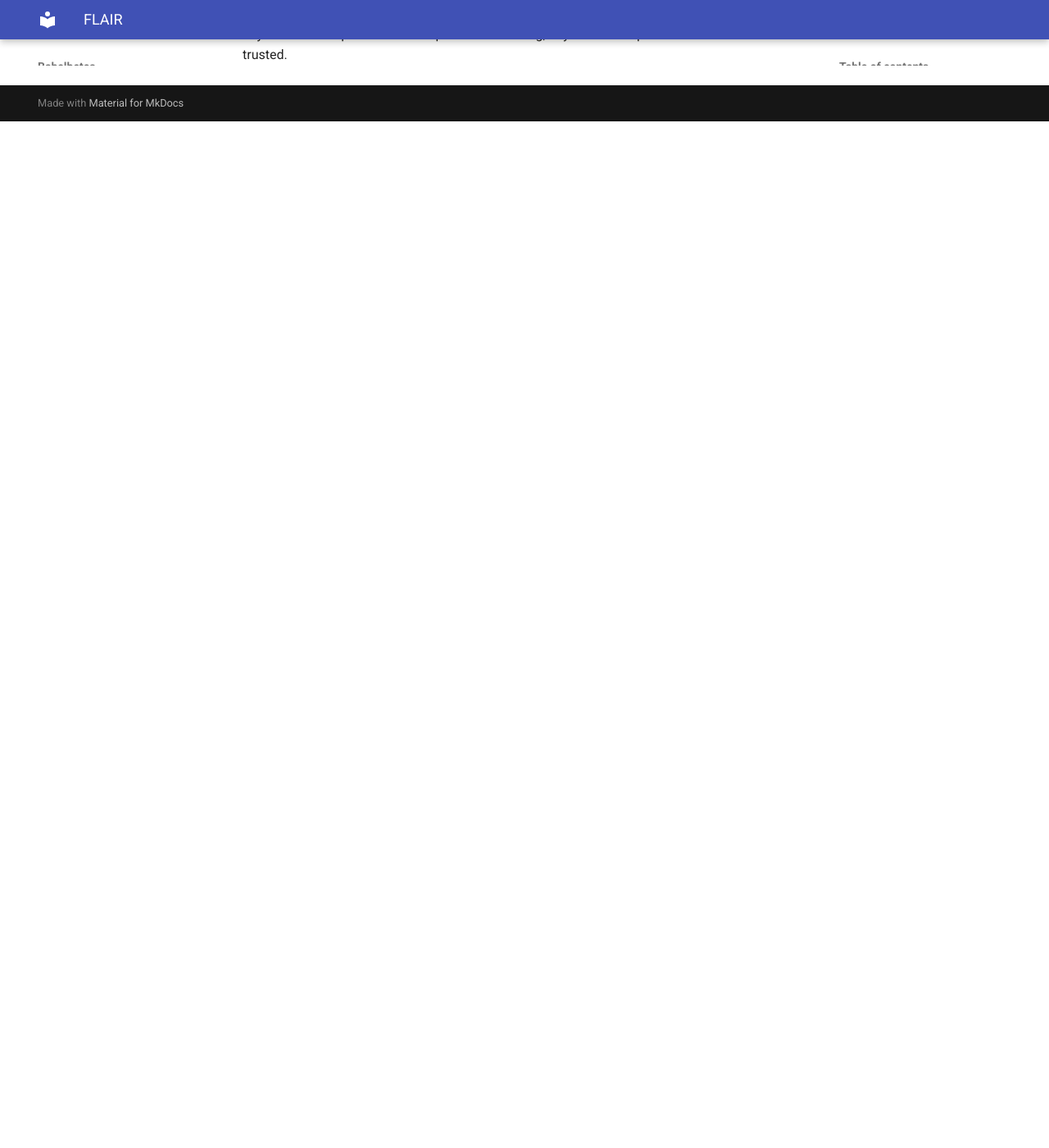
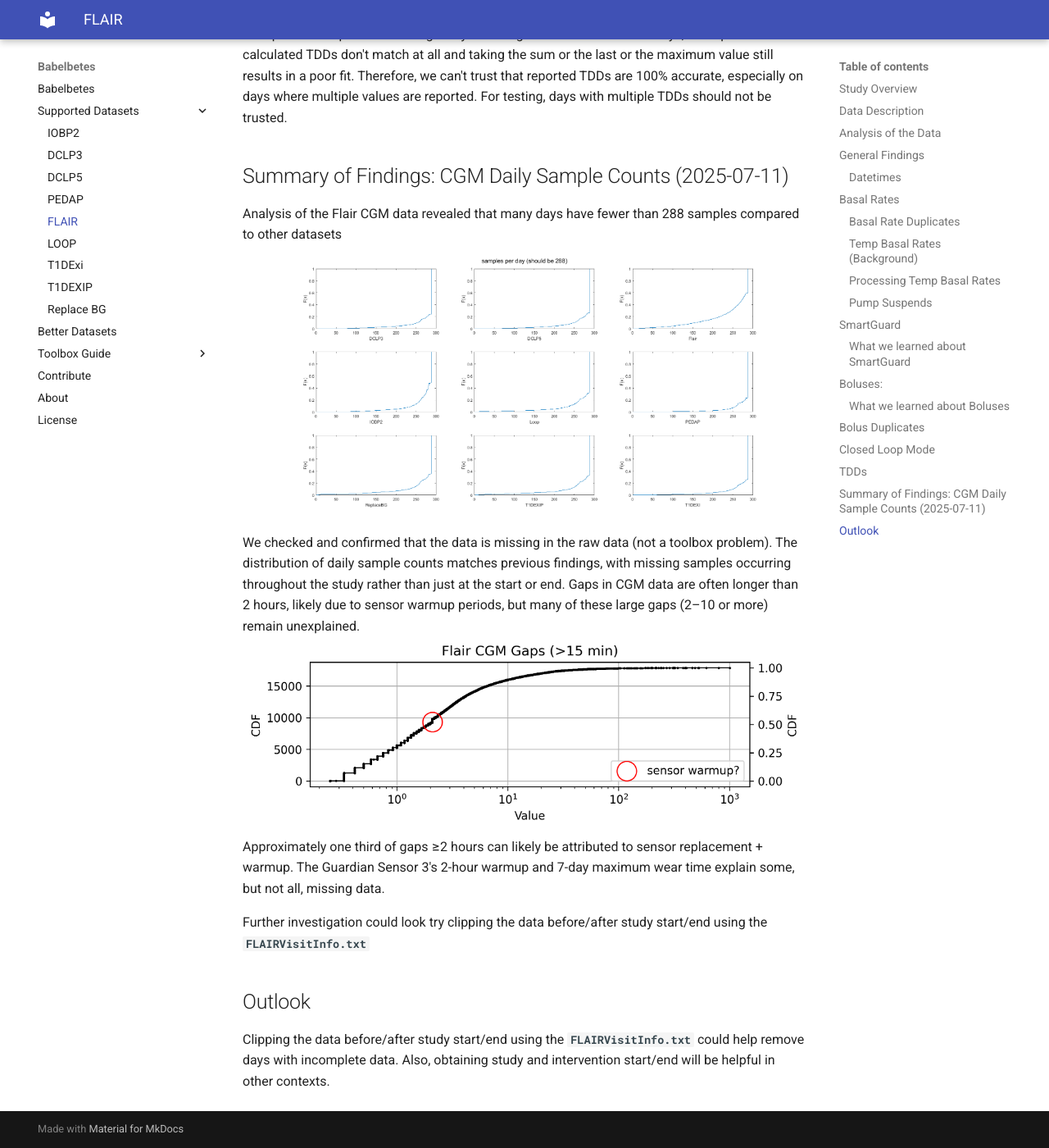
Before and after one commit to nudgebg/egvinsulin, an MkDocs documentation site: the page built from docs/data_sets/FLAIR.md, in a window 1280 px wide and 1400 px high, scrolled down 11747 px. Shown: the whole window at 82% size. Built offline with MkDocs 1.6.1 and Material for MkDocs 9.7.7, drawn with Linux system fonts in a browser that asks for light colours; before the commit the page ends 11895 px from its top, so only the background shows below that; some of the changed text lies outside the part shown.

Commit message:
[104-anomalies] Summarize findings in LOOP.md and FLAIR.md, remove cell outputs. Minor changes to drawing.py, tdd.py

```diff
--- a/docs/data_sets/FLAIR.md
+++ b/docs/data_sets/FLAIR.md
@@ -1,7 +1,12 @@
 # Flair
 This page summarizes our insights about the clinical study data of the **Flair** study in efforts to understand how to handle bolus, basal, and cgm data as well, list assumptions that were made, and pose open questions.
 
-The full analysis of this dataset is provided in: `notebooks/understand-flair-dataset/understand-flair-dataset.ipynb` and (later added to refine) `notebooks/understand-flair-dataset/2024-07-12 - Understanding TDD Discrepancies in Flair Data.ipynb`
+The analysis for this dataset were conducted in:
+1. `notebooks/understand-flair-dataset/understand-flair-dataset.ipynb`
+2. `notebooks/understand-flair-dataset/2024-07-12 - Understanding TDD Discrepancies in Flair Data.ipynb` (later added to refine)
+3. `notebooks/understand-flair-dataset/2025-07-11 - Flair Little Daily CGMs.ipynb` (investigates [lower CGM sample counts compared to other datasets](#summary-of-findings-cgm-daily-sample-counts-2025-07-11))
+
+
 
 ## Study Overview
 - **Study Name**: A Crossover Study Comparing Two Automated Insulin Delivery System
@@ -244,3 +249,17 @@ By only setting the basal rate to zero when a AutoModeStatus true event occurs s
 
 ## TDDs
 Reported TDDs are used to test our calculated basals and boluses. However, we often see multiple TDDs reported on a single day including zero values. On these days, the reported and calculated TDDs don't match at all and taking the sum or the last or the maximum value still results in a poor fit. Therefore, we can't trust that reported TDDs are 100% accurate, especially on days where multiple values are reported. For testing, days with multiple TDDs should not be trusted.
+
+## Summary of Findings: CGM Daily Sample Counts (2025-07-11)
+
+Analysis of the Flair CGM data revealed that many days have fewer than 288 samples compared to other datasets
+![](assets/flair_cgm_sample_cdf_comparison_lane_july_25.png)
+We checked and confirmed that the data is missing in the raw data (not a toolbox problem). The distribution of daily sample counts matches previous findings, with missing samples occurring throughout the study rather than just at the start or end. Gaps in CGM data are often longer than 2 hours, likely due to sensor warmup periods, but many of these large gaps (2–10 or more) remain unexplained.
+![](assets/flair_cgm_gaps.png)
+Approximately one third of gaps ≥2 hours can likely be attributed to sensor replacement + warmup. The Guardian Sensor 3's 2-hour warmup and 7-day maximum wear time explain some, but not all, missing data.
+
+Further investigation could look try clipping the data before/after study start/end using the `FLAIRVisitInfo.txt`
+
+
+## Outlook
+Clipping the data before/after study start/end using the `FLAIRVisitInfo.txt` could help remove days with incomplete data. Also, obtaining study and intervention start/end will be helpful in other contexts.
```
Also changed, not shown: docs/data_sets/LOOP.md (+45 -2 lines), docs/data_sets/assets/flair_cgm_gaps.png (added), docs/data_sets/assets/flair_cgm_sample_cdf_comparison_lane_july_25.png (added), docs/data_sets/assets/loop_age_vs_tdd.png (added), docs/data_sets/assets/loop_cgm_anomalies.png (added), docs/data_sets/assets/loop_cgm_patient_1183.png (added), 5 other files.
